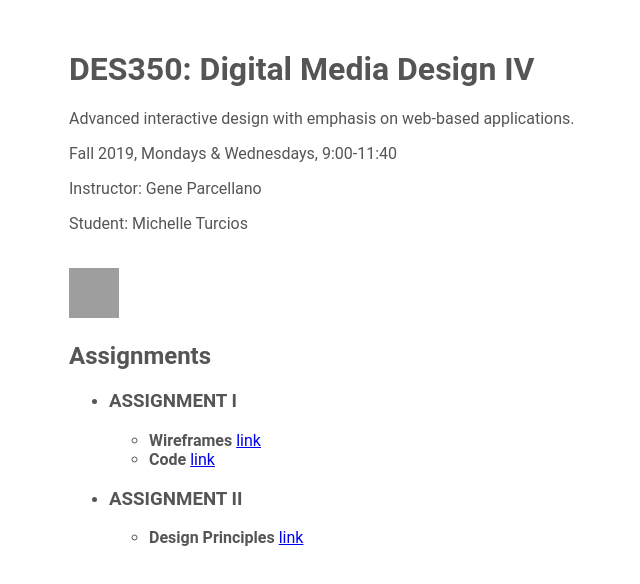
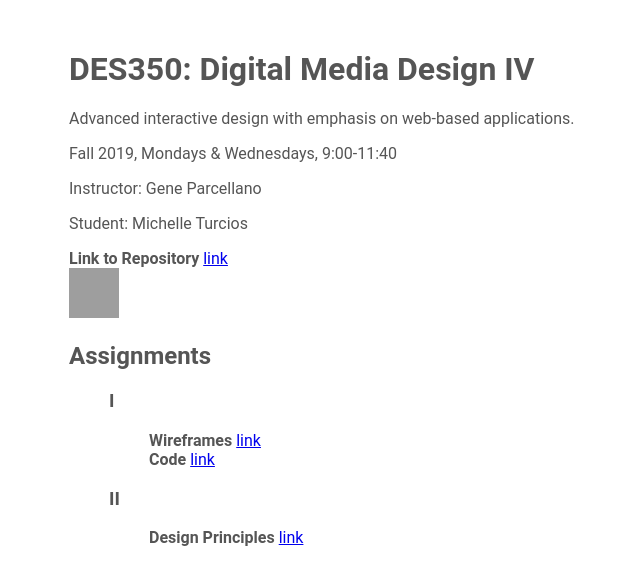
Before and after one commit to mturci2/DES350, a plain HTML site: page index.html in a window 1280 px wide. Shown: the whole page, without its empty margins (81-721 px from the left). Drawn offline with Linux system fonts and the light colour scheme; grey boxes are pictures that could not be loaded.

Commit message:
Update index.html

```diff
--- a/index.html
+++ b/index.html
@@ -25,14 +25,16 @@
 	<p>Fall 2019, Mondays & Wednesdays, 9:00-11:40</p>
 	<p>Instructor: Gene Parcellano</p>
 	<p>Student: Michelle Turcios</p>
+	<strong>Link to Repository</strong>
+		<a href="https://github.com/mturci2" target="_blank">link</a>
 	<br>
 	<img src="https://github.com/mturci2.png" height="50" width="50" />
 </br>
 	<h2>Assignments</h2>
-	<ul>
+      <ul style="list-style-type:none">
 		<li>
-			<h3>ASSIGNMENT I</h3>
-			<ul>
+			<h3>I</h3>
+      		<ul style="list-style-type:none">
 				<li>
 
 					<strong>Wireframes</strong>
@@ -44,8 +46,8 @@
 	</li>
 
 		<li>
-			<h3>ASSIGNMENT II</h3>
-			<ul>
+			<h3>II</h3>
+			<ul style="list-style-type: none">
 				<li>
 					<strong>Design Principles</strong>
 					<a href="https://github.com/mturci2/principles-design/tree/master/dieter-rams-principles-mturcios" target="_blank">link</a>
```
